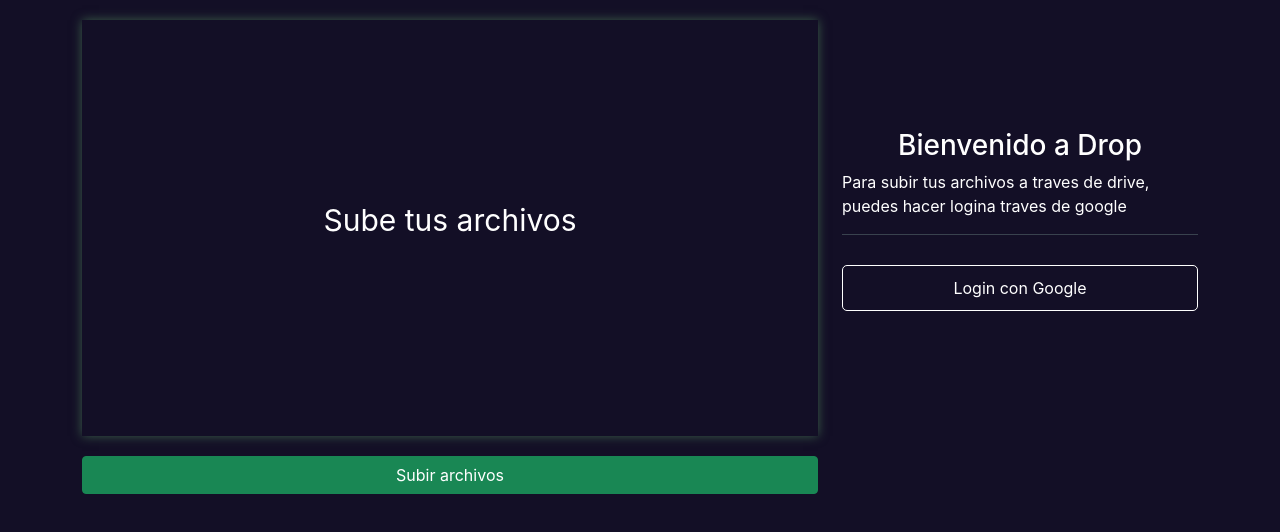
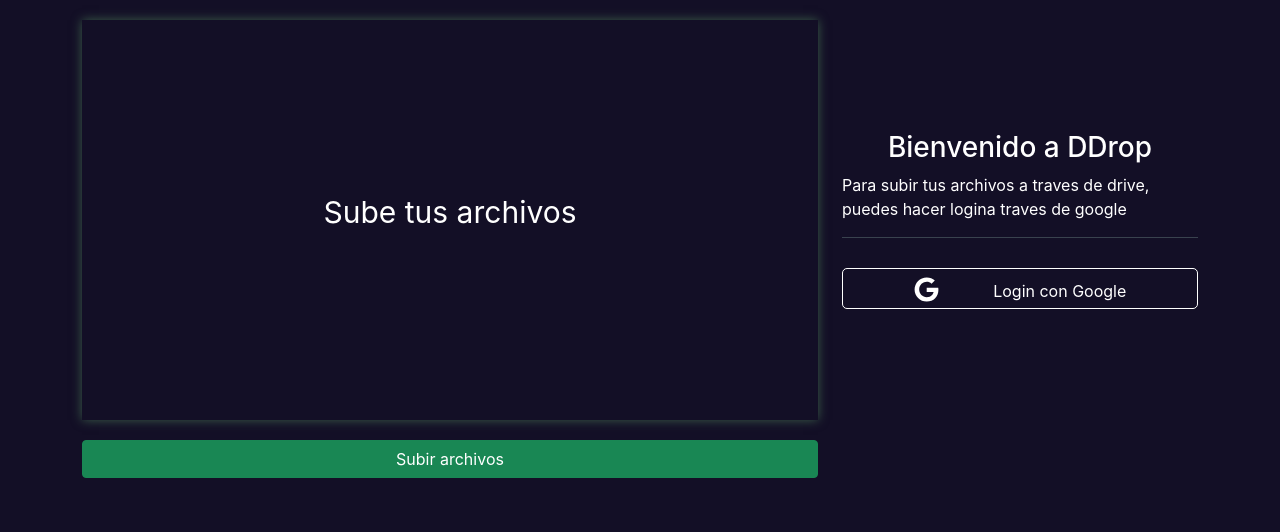
Before and after one commit to bryanlc1/drop-zone, a React (Vite) app: page / in a window 1280 px wide. Shown: the top 532 px of the page. Built offline with nearby package versions, Linux system fonts and the light colour scheme; the HTML template or start-up script is replaced by a standard one.

Commit message:
Create modal to reject files

```diff
--- a/package.json
+++ b/package.json
@@ -14,7 +14,8 @@
     "react": "^18.0.0",
     "react-bootstrap": "^2.4.0",
     "react-dom": "^18.0.0",
-    "react-dropzone": "^14.2.1"
+    "react-dropzone": "^14.2.1",
+    "react-icons": "^4.4.0"
   },
   "devDependencies": {
     "@types/react": "^18.0.0",
--- a/src/App.jsx
+++ b/src/App.jsx
@@ -6,7 +6,7 @@
 
   return (
     <Container>
-      <Row className="App">
+      <Row  className="App">
      <DropZone/>
      <PreLogin/>
     </Row>
--- a/src/components/DropZone.jsx
+++ b/src/components/DropZone.jsx
@@ -1,16 +1,17 @@
-import { useState } from 'react';
+import { useEffect, useState } from 'react';
 import { useDropzone } from 'react-dropzone';
-import { Button,Row,Col} from 'react-bootstrap';
+import { Button, Row, Col } from 'react-bootstrap';
 import '../styles/DropZone.css'
+import ModalError from './ModalError';
 
 const DropZone = () => {
     const [files, setFiles] = useState([]);
-    const [rejectedFiles,setRejectedFiles]= useState([]);
+    const [rejectedFiles, setRejectedFiles] = useState([]);
 
     const { getRootProps, getInputProps } = useDropzone({
         accept: {
-            'image/*':['.png','.jpg'],
-            'application/pdf':['.pdf'],
+            'image/*': ['.png', '.jpg'],
+            'application/pdf': ['.pdf'],
         },
         onDrop: (acceptedFiles) => {
             setFiles(
@@ -20,10 +21,10 @@
             )
             console.log(acceptedFiles)
         },
-        onDropRejected:(rejectFiles)=>{
+        onDropRejected: (rejectFiles) => {
             console.log(rejectFiles)
             setRejectedFiles(
-                rejectFiles.map(({file}) => Object.assign(file, {
+                rejectFiles.map(({ file }) => Object.assign(file, {
                     preview: URL.createObjectURL(file)
                 }))
             )
@@ -31,14 +32,24 @@
 
         }
     })
+    console.log('rejected', rejectedFiles.length)
 
-    const currentFiles = files?.length !== 0;
-    console.log(files.length)
-    const notCurrentFiles = files?.length === 0;
+    const currentFiles = files?.length !== 0 && rejectedFiles?.length === 0;
+    const notCurrentFiles = files?.length === 0 && rejectedFiles?.length === 0;
+    const errorFiles = rejectedFiles?.length !== 0
+
+
+
     return (
         <>
-        <Col xs={{order:1}} lg={{order:0}} className='contDrop order-xs-last'>
-            <div  className='dropArea' {...getRootProps()} >
+            <Col xs={{ order: 1 }} lg={{ order: 0 }} className='contDrop order-xs-last'>
+                {errorFiles ?
+                    <div className='dropArea'  >
+                        <ModalError reset={() => setRejectedFiles([])} />
+
+                    </div>
+                    :
+                    <div className='dropArea' {...getRootProps()} >
                         <input {...getInputProps()} />
 
                         {notCurrentFiles && <p className="textDrop">Sube tus archivos</p>}
@@ -54,7 +65,11 @@
                                 </p>
                             </>
                         )}
+
                     </div>
+
+                }
+
                 <Button variant="success" {...getRootProps()}>
                     <input
                         {...getInputProps()}
--- /dev/null
+++ b/src/components/ModalError.jsx
@@ -0,0 +1,14 @@
+import '../styles/ModalError.css'
+import {Button } from "react-bootstrap";
+
+const ModalError = ({reset}) => {
+    return (
+        <div className="modalError">
+            <h4>Ups algo a ido mal </h4>
+            <p>No hemos podido subir tu archivo, revisa el formato o bien intentalo de nuevo</p>
+            <Button variant="success" onClick={reset}>Cerrar</Button>
+        </div>
+    )
+}
+
+export default ModalError;
--- a/src/components/PreLogin.jsx
+++ b/src/components/PreLogin.jsx
@@ -1,4 +1,5 @@
 import '../styles/PreLogin.css';
+import { FaGoogle } from "react-icons/fa";
 import { Button, Row, Col } from "react-bootstrap";
 
 
@@ -6,10 +7,10 @@
     return(
         <Col xs={12} lg={4} className='contWelcome'>
             <div className="welcome">
-                <h3>Bienvenido a Drop</h3>
+                <h3>Bienvenido a DDrop</h3>
                 <p>Para subir tus archivos a traves de drive, puedes hacer logina traves de google</p>
             </div>
-            <button className='btonLogin'>Login con Google</button>
+            <button className='btonLogin'><span><FaGoogle/></span> Login con Google</button>
         </Col>
     )
 }
--- a/src/styles/DropZone.css
+++ b/src/styles/DropZone.css
@@ -3,6 +3,9 @@
     flex-direction: column;
     box-shadow: 0px 0px 10px #3b5d49;
     margin-bottom: 20px;
+    height: 400px;
+    align-items: center;
+    justify-content: center;
 }
 
 .textDrop{
@@ -10,7 +13,6 @@
     color: white;
     display: flex;
     align-items: center;
-    justify-content: center;
     height: 400px;
 }
 .contDrop{
--- /dev/null
+++ b/src/styles/ModalError.css
@@ -0,0 +1,4 @@
+.modalError{
+    background-color: #37393d;
+    padding: 20px;
+}
--- a/src/styles/PreLogin.css
+++ b/src/styles/PreLogin.css
@@ -16,7 +16,11 @@
 .btonLogin{
     background-color: transparent;
     color: white;
-    padding: 10px;
     border: 1px solid;
     border-radius: 5px;
 }
+
+.btonLogin span{
+    margin-right: 50px;
+    font-size: 25px;
+}
```
Also changed, not shown: 1 other file (tests, documents, lock files or other folders). Lines whose indentation alone changed are shown as unchanged.
